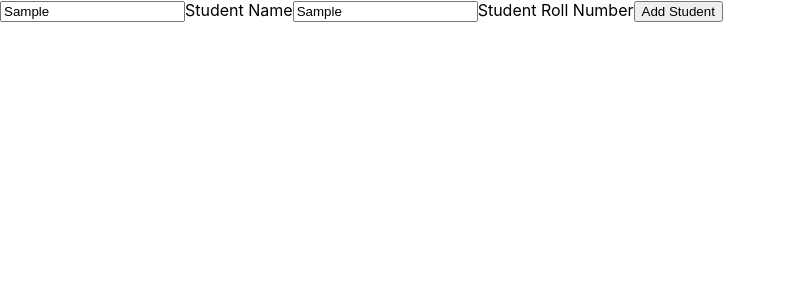
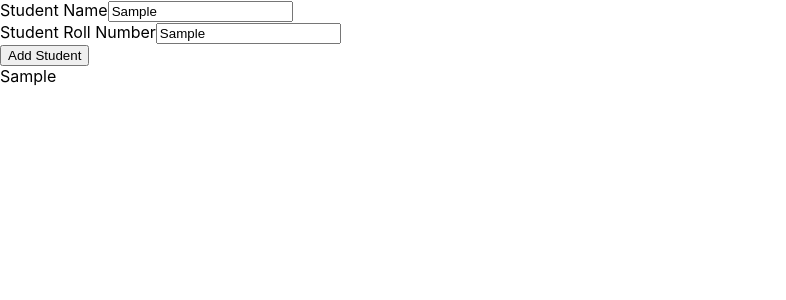
Before and after one commit to saadwaqas688/saadwork, a React (Create React App) app: page / in a window 1280 px wide. Both pictures are taken after typing "Sample", "Sample" into the empty fields and a click on the button "Add Student". Shown: the top 300 px of the page, without its empty margins (0-786 px from the left). Built offline with nearby package versions, Linux system fonts and the light colour scheme.

Commit message:
first commit

```diff
--- a/src/App.js
+++ b/src/App.js
@@ -15,29 +15,46 @@ function App() {
   }
 
   function addStudent() {
-   const studentObject={name:studentName,rollNumber:studentRollNumber}
+    const studentObject = {
+      name: studentName,
+      rollNumber: studentRollNumber,
+    };
 
-   setStudents([...students,studentObject])
-    console.log(studentObject)
-
+    setStudents([...students, studentObject]);
+    console.log(studentObject);
   }
 
   return (
     <div>
+      <label> Student Name</label>
       <input
         type="text"
         name="studentName"
         value={studentName}
         onChange={handleChangestudentName}
-      />Student Name
+      />
+      <br></br>
+       <label>Student Roll Number</label>
       <input
         type="text"
         name="studentRollNumber"
         value={studentRollNumber}
         onChange={handleChangeStudentRollNumber}
-      />Student Roll Number
+      />
+      <br></br>
       <button onClick={addStudent}>Add Student</button>
+      <div>
+      {
+        students.map((element)=> {
+          return(
+            <div> {element.name}</div>
+          )
+        })
+      }
+      </div>
+
     </div>
+
   );
 }
 
--- a/src/index.js
+++ b/src/index.js
@@ -3,6 +3,7 @@ import ReactDOM from 'react-dom/client';
 import './index.css';
 import App from './App';
 import reportWebVitals from './reportWebVitals';
+import './App.css';
 
 const root = ReactDOM.createRoot(document.getElementById('root'));
 root.render(
```
Also changed, not shown: src/logo.svg (deleted).
